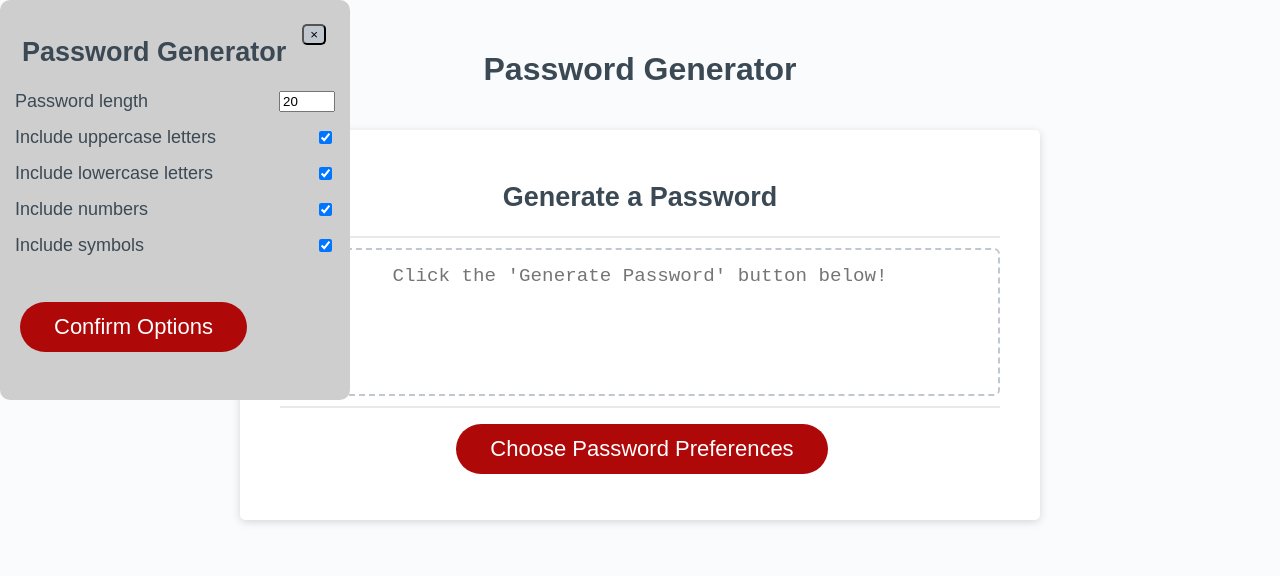
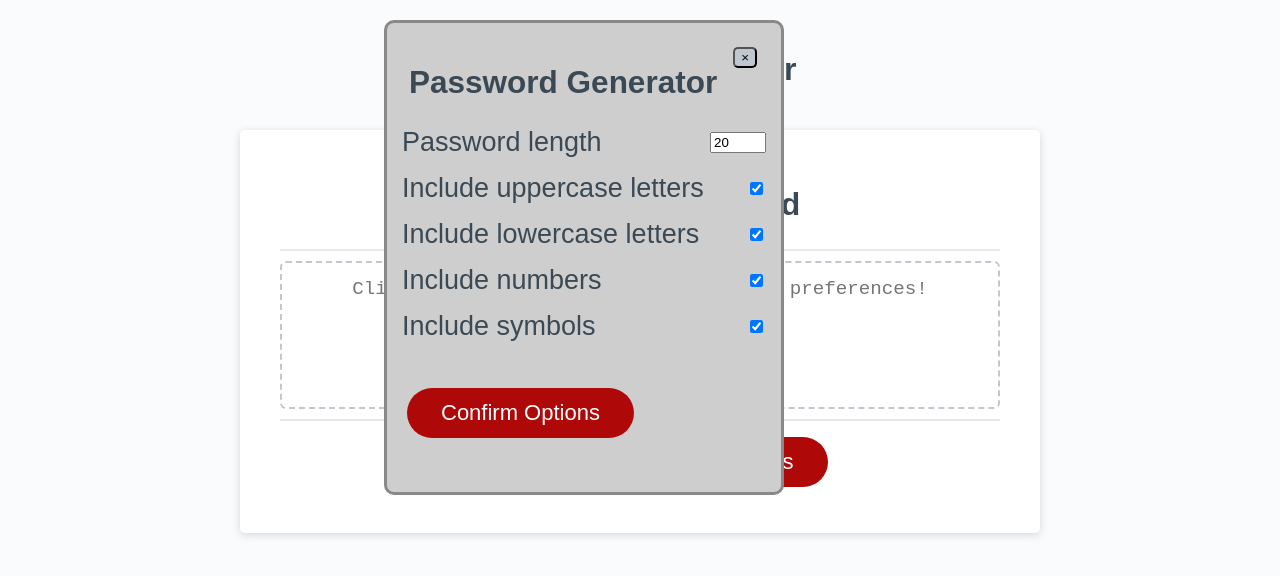
Before and after one commit to caitlyn-griffing/Password-Generator, a plain HTML site: page index.html in a window 1280 px wide. Both pictures are taken after a click on the button "Choose Password Preferences". Drawn offline with nearby package versions, Linux system fonts and the light colour scheme.

Commit message:
edited modal

```diff
--- a/index.html
+++ b/index.html
@@ -21,7 +21,7 @@
           <textarea
             readonly
             id="password"
-            placeholder="Click the 'Generate Password' button below!"
+            placeholder="Click the button below to choose your preferences!"
             aria-label="Generated Password"
           ></textarea>
         </div>
@@ -59,7 +59,7 @@
               <input type="checkbox" id="symbols" checked />
             </div>
           </div>
-          <button class="btn btn-large" id="generate">
+          <button class="btn" id="generate">
             Confirm Options
           </button>
         </div>
--- a/styles/style.css
+++ b/styles/style.css
@@ -97,14 +97,15 @@ button {
 
 .modal {
   display: none; /* Hidden by default */
-  position: fixed; /* Stay in place */
+  position: absolute; /* Stay in place */
   z-index: 1; /* sit on top */
-  left: 0;
-  top: 0;
-  width: 350px; /* 350px */
-  height: 400px; /* Full width (height) */
+  left: 30%;
+  top: 20px;
+  width: 400px; /* 350px */
+  height: 475px; /* Full width (height) */
   overflow: auto; /* Enable scroll if needed */
   background-color: #cecece; /* Fallback background color */
+  border: 3.5px solid #898989;
   border-radius: 10px;
   /* margin: 0 auto;
   padding: 25px; */
@@ -131,6 +132,7 @@ button {
 
 h2 {
   text-align: center;
+  font-size: 1.75em;
 }
 
 /** ----- Each individual setting ----- */
@@ -140,7 +142,9 @@ h2 {
   justify-content: space-between;
   align-items: center;
   margin: 15px 0;
+  font-size: 1.50em;
 }
+
 
 /* input[type=checkbox] {
   margin-right: 0px;
```
